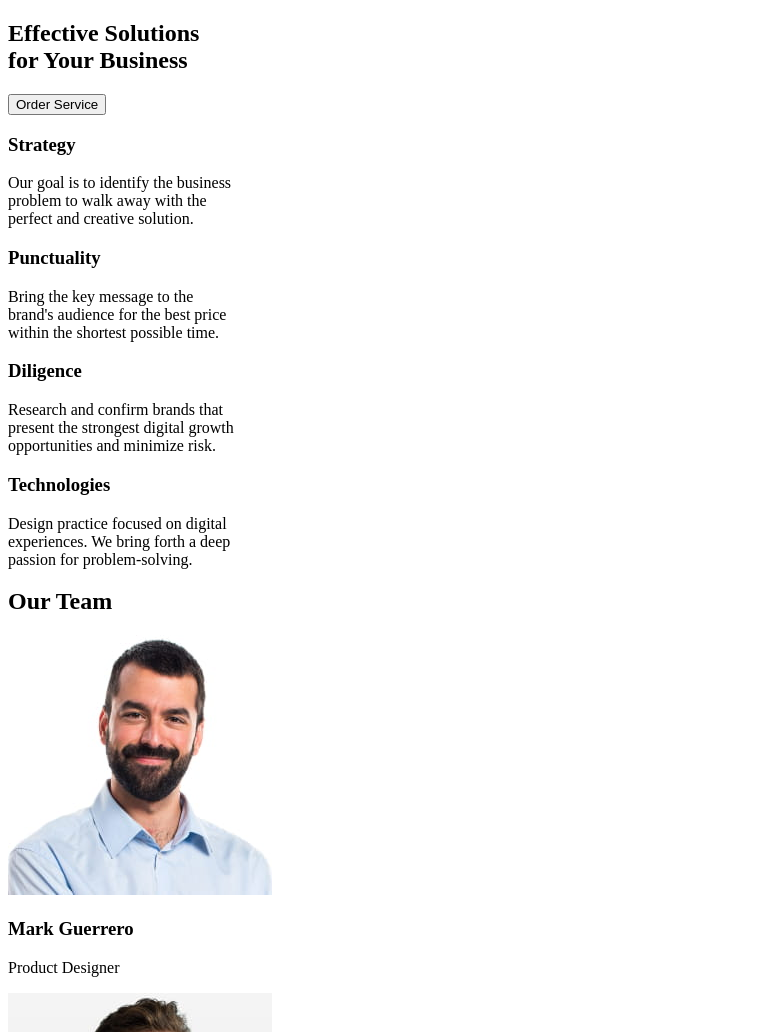
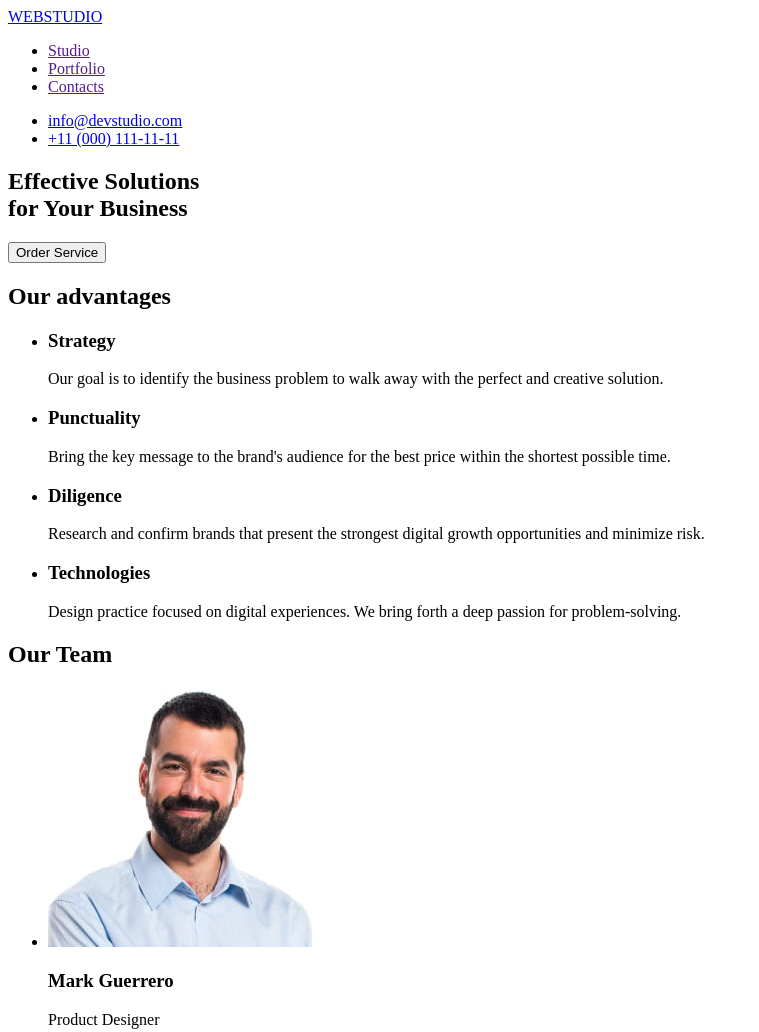
Before and after one commit to 0ntre/goit-markup-hw-01, a plain HTML site: page index.html in a window 1280 px wide. Shown: the top 1032 px of the page, without its empty margins (0-759 px from the left). Drawn offline with Linux system fonts and the light colour scheme.

Commit message:
Update index.html

```diff
--- a/index.html
+++ b/index.html
@@ -3,15 +3,29 @@
   <head>
     <meta charset="UTF-8" />
     <meta name="viewport" content="width=device-width, initial-scale=1.0" />
-    <title>Document</title>
+    <title>webstudio</title>
   </head>
   <body>
+    <!-- Header -->
     <header>
-      <section></section>
+      <section>
+        <nav>
+          <a href="./index.html">WEBSTUDIO</a>
+          <ul>
+            <li><a href="">Studio</a></li>
+            <li><a href="">Portfolio</a></li>
+            <li><a href="">Contacts</a></li>
+          </ul>
+        </nav>
+        <ul>
+          <li><a href="mailto:info@devstudio.com">info@devstudio.com</a></li>
+          <li><a href="tel:+11 (000) 111-11-11">+11 (000) 111-11-11</a></li>
+        </ul>
+      </section>
     </header>
     <!-- Main content -->
-
-    <!-- Baner -->
+    <main>
+      <!-- Banner -->
       <section>
         <h1>
           Effective Solutions <br />
@@ -21,34 +35,44 @@
       </section>
       <!-- Our advantages -->
       <section>
+        <!-- hidden header -->
+        <h2>Our advantages</h2>
+        <ul>
+          <li>
             <h3>Strategy</h3>
             <p>
-        Our goal is to identify the business <br />
-        problem to walk away with the <br />
+              Our goal is to identify the business problem to walk away with the
               perfect and creative solution.
             </p>
+          </li>
+          <li>
             <h3>Punctuality</h3>
             <p>
-        Bring the key message to the <br />
-        brand's audience for the best price <br />
+              Bring the key message to the brand's audience for the best price
               within the shortest possible time.
             </p>
+          </li>
+          <li>
             <h3>Diligence</h3>
             <p>
-        Research and confirm brands that <br />
-        present the strongest digital growth <br />
-        opportunities and minimize risk.
+              Research and confirm brands that present the strongest digital
+              growth opportunities and minimize risk.
             </p>
+          </li>
+          <li>
             <h3>Technologies</h3>
             <p>
-        Design practice focused on digital <br />
-        experiences. We bring forth a deep <br />
-        passion for problem-solving.
+              Design practice focused on digital experiences. We bring forth a
+              deep passion for problem-solving.
             </p>
+          </li>
+        </ul>
       </section>
       <!-- Team -->
       <section>
         <h2>Our Team</h2>
+        <ul>
+          <li>
             <img
               src="/images/team_photos/teammate_mark.jpg"
               alt="teammate_mark"
@@ -57,7 +81,8 @@
             />
             <h3>Mark Guerrero</h3>
             <p>Product Designer</p>
-
+          </li>
+          <li>
             <img
               src="/images/team_photos/teammate_tom.jpg"
               alt="teammate_tom"
@@ -66,7 +91,8 @@
             />
             <h3>Tom Ford</h3>
             <p>Frontend Developer</p>
-
+          </li>
+          <li>
             <img
               src="/images/team_photos/teammate_camelia.jpg"
               alt="teammate_camelia"
@@ -75,7 +101,8 @@
             />
             <h3>Camelia Garcia</h3>
             <p>Marketing</p>
-
+          </li>
+          <li>
             <img
               src="/images/team_photos/teammate_daniel.jpg"
               alt="teammate_daniel"
@@ -84,9 +111,19 @@
             />
             <h3>Daniel Wilson</h3>
             <p>UI Designer</p>
+          </li>
+        </ul>
       </section>
+    </main>
+    <!-- Footer -->
     <footer>
-      <section></section>
+      <section>
+        <a href="./index.html">WEBSTUDIO</a>
+        <p>
+          Increase the flow of customers and sales for your business with
+          digital marketing & growth solutions.
+        </p>
+      </section>
     </footer>
   </body>
 </html>
```
Lines whose indentation alone changed are shown as unchanged.
